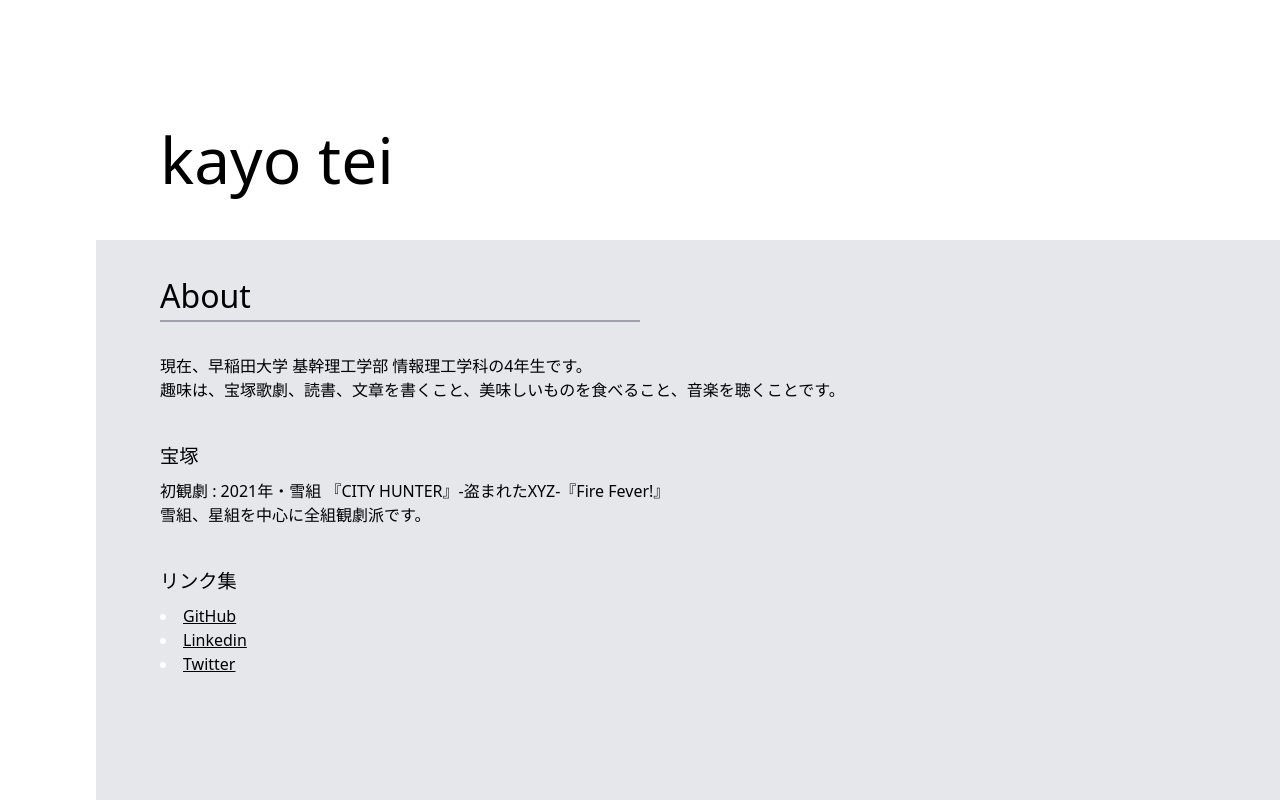
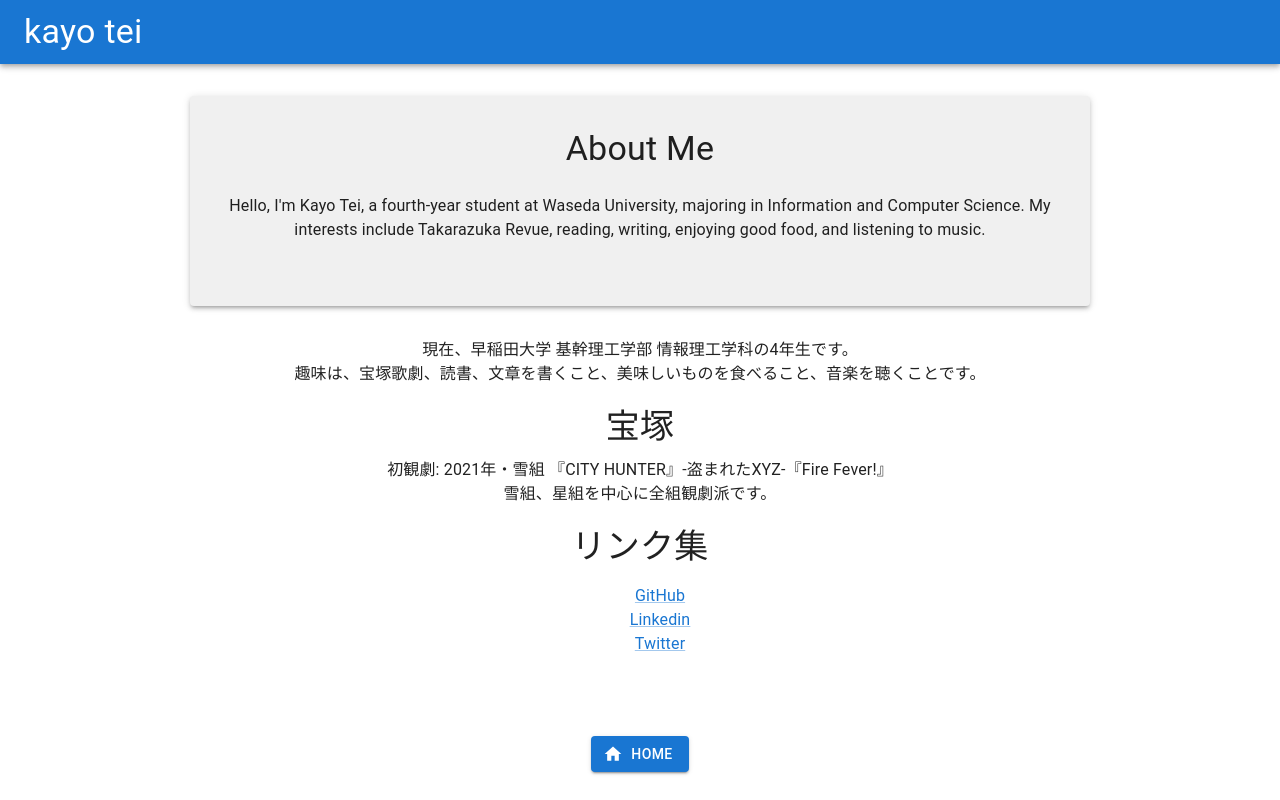
Before and after one commit to tuesdayjz/tuesdayjz.github.io, a Next.js app: page /about in a window 1280 px wide. Shown: the top 800 px of the page. Built offline with nearby package versions, Linux system fonts and the light colour scheme.

Commit message:
fix: styles

```diff
--- a/app/about/layout.tsx
+++ b/app/about/layout.tsx
@@ -1,14 +1,26 @@
-export default function AboutLayout({
-  children,
-}: {
-    children: React.ReactNode;
-  }) {
+import React from "react";
+import Container from "@mui/material/Container";
+import Paper from "@mui/material/Paper";
+import Typography from "@mui/material/Typography";
+
+export default function AboutLayout({children}: {children: React.ReactNode}) {
   return (
-    <main className="bg-gray-200 h-screen px-[4rem] py-[2rem]">
-      <h2 className="text-[2rem] w-[30rem] border-b-2 order-solid border-gray-400 mb-[2rem]">
-        About
-      </h2>
-      {children}
-    </main>
-  )
+    <Container maxWidth="md" style={{padding: "2rem 0", textAlign: "center"}}>
+      <Paper
+        elevation={3}
+        style={{backgroundColor: "#f0f0f0", padding: "2rem"}}
+      >
+        <Typography variant="h4" style={{marginBottom: "1.5rem"}}>
+          About Me
+        </Typography>
+        <Typography variant="body1" style={{marginBottom: "2rem"}}>
+          Hello, I'm Kayo Tei, a fourth-year student at Waseda University,
+          majoring in Information and Computer Science. My interests include
+          Takarazuka Revue, reading, writing, enjoying good food, and listening
+          to music.
+        </Typography>
+      </Paper>
+      <div style={{marginTop: "2rem", textAlign: "center"}}>{children}</div>
+    </Container>
+  );
 }
--- a/app/about/page.tsx
+++ b/app/about/page.tsx
@@ -1,17 +1,64 @@
+import React from "react";
+import Container from "@mui/material/Container";
+import Typography from "@mui/material/Typography";
+import Link from "@mui/material/Link";
+
 export default function About() {
   return (
-    <div>
-      <p>現在、早稲田大学 基幹理工学部 情報理工学科の4年生です。</p>
-      <p>趣味は、宝塚歌劇、読書、文章を書くこと、美味しいものを食べること、音楽を聴くことです。</p>
-      <h4 className="text-[1.2rem] pt-10 pb-2">宝塚</h4>
-      <p>初観劇 : 2021年・雪組 『CITY HUNTER』-盗まれたXYZ-『Fire Fever!』</p>
-      <p>雪組、星組を中心に全組観劇派です。</p>
-      <h4 className="text-[1.2rem] pt-10 pb-2">リンク集</h4>
-      <ul className="list-disc list-inside marker:text-white underline">
-        <li><a href="https://github.com/tuesdayjz">GitHub</a></li>
-        <li><a href="https://www.linkedin.com/in/kayo-tei-66220925a/" target="_blank" rel="noopener noreferrer">Linkedin</a></li>
-        <li><a href="https://twitter.com/vegetable_umai" target="_blank" rel="noopener noreferrer ">Twitter</a></li>
+    <Container maxWidth="md" style={{marginTop: "20px"}}>
+      <Typography variant="body1">
+        現在、早稲田大学 基幹理工学部 情報理工学科の4年生です。
+      </Typography>
+      <Typography variant="body1">
+        趣味は、宝塚歌劇、読書、文章を書くこと、美味しいものを食べること、音楽を聴くことです。
+      </Typography>
+      <Typography
+        variant="h4"
+        style={{marginTop: "20px", marginBottom: "10px"}}
+      >
+        宝塚
+      </Typography>
+      <Typography variant="body1">
+        初観劇: 2021年・雪組 『CITY HUNTER』-盗まれたXYZ-『Fire Fever!』
+      </Typography>
+      <Typography variant="body1">
+        雪組、星組を中心に全組観劇派です。
+      </Typography>
+      <Typography
+        variant="h4"
+        style={{marginTop: "20px", marginBottom: "10px"}}
+      >
+        リンク集
+      </Typography>
+      <ul style={{listStyleType: "none"}}>
+        <li>
+          <Link
+            href="https://github.com/tuesdayjz"
+            target="_blank"
+            rel="noopener noreferrer"
+          >
+            GitHub
+          </Link>
+        </li>
+        <li>
+          <Link
+            href="https://www.linkedin.com/in/kayo-tei-66220925a/"
+            target="_blank"
+            rel="noopener noreferrer"
+          >
+            Linkedin
+          </Link>
+        </li>
+        <li>
+          <Link
+            href="https://twitter.com/vegetable_umai"
+            target="_blank"
+            rel="noopener noreferrer"
+          >
+            Twitter
+          </Link>
+        </li>
       </ul>
-    </div>
+    </Container>
   );
 }
--- a/app/components/Box/Box.tsx
+++ /dev/null
@@ -1,29 +0,0 @@
-export default function Box({
-  title,
-  imageSrc,
-  description,
-  link,
-  stack,
-}: {
-    title: string;
-    imageSrc: string;
-    description: string[];
-    link: string;
-    stack: string[];
-  }) {
-  const imageSize = 100;
-  return (
-    <div className="bg-white pl-5 pr-10 pt-5 pb-5 rounded-lg">
-      <a href={link} className="inline-flex"><img
-        alt=""
-        src={imageSrc}
-        height={imageSize}
-        width={imageSize}
-        className="object-cover pr-5"
-      /></a>
-      <h2 className="text-[2rem] inline-flex pb-5">{title}</h2>
-      <p className="text-[1.2rem] py-2 whitespace-pre">{description.join(".\r\n")}</p>
-      <p className="text-[1rem]">stack : {stack.join(", ")}</p>
-    </div>
-  );
-}
--- a/app/components/Card/Card.tsx
+++ /dev/null
@@ -1,26 +0,0 @@
-import Link from "next/link";
-
-export default function Card({
-  id,
-  title,
-  imageSrc,
-}: {
-    id: string;
-    title: string;
-    imageSrc: string;
-  }) {
-  return (
-    <Link href={`/education/${id}`}>
-      <div className="bg-white px-5 pt-5 pb-5 rounded-lg flex">
-        <img
-          alt=""
-          src={imageSrc}
-          height={300}
-          width={400}
-          className="h-20 object-cover mb-5 pr-10"
-        />
-        <h2 className="text-[1.5rem]">{title}</h2>
-      </div>
-    </Link>
-  );
-}
--- a/app/components/Modal/Modal.tsx
+++ /dev/null
@@ -1,50 +0,0 @@
-"use client"
-
-import { useCallback, useRef, useEffect, MouseEventHandler } from 'react'
-import { useRouter } from 'next/navigation'
-
-export default function Modal({ children }: { children: React.ReactNode }) {
-  const overlay = useRef(null)
-  const wrapper = useRef(null)
-  const router = useRouter()
-
-  const onDismiss = useCallback(() => {
-    router.back()
-  }, [router])
-
-  const onClick: MouseEventHandler = useCallback(
-    (e) => {
-      if (e.target === overlay.current || e.target === wrapper.current) {
-        if (onDismiss) onDismiss()
-      }
-    },
-    [onDismiss, overlay, wrapper]
-  )
-
-  const onKeyDown = useCallback(
-    (e: KeyboardEvent) => {
-      if (e.key === 'Escape') onDismiss()
-    },
-    [onDismiss]
-  )
-
-  useEffect(() => {
-    document.addEventListener('keydown', onKeyDown)
-    return () => document.removeEventListener('keydown', onKeyDown)
-  }, [onKeyDown])
-
-  return (
-    <div
-      ref={overlay}
-      className="fixed z-10 left-0 right-0 top-0 bottom-0 mx-auto bg-black/60"
-      onClick={onClick}
-    >
-      <div
-        ref={wrapper}
-        className="absolute top-1/2 left-1/2 -translate-x-1/2 -translate-y-1/2 w-full sm:w-10/12 md:w-8/12 lg:w-1/2 p-6"
-      >
-        {children}
-      </div>
-    </div>
-  )
-}
--- a/app/education/layout.tsx
+++ b/app/education/layout.tsx
@@ -1,14 +1,32 @@
+import React from "react";
+import Container from "@mui/material/Container";
+import Typography from "@mui/material/Typography";
+
 export default function EducationsLayout({
   children,
 }: {
-    children: React.ReactNode;
-  }) {
+  children: React.ReactNode;
+}) {
   return (
-  <main className="bg-gray-200 h-screen px-[4rem] py-[2rem]">
-    <h2 className="text-[2rem] w-[30rem] border-b-2 order-solid border-gray-400 mb-[4rem]">
-      Education
-    </h2>
-    {children}
-    </main>
-  )
+    <Container
+      maxWidth="lg"
+      style={{
+        backgroundColor: "#f5f5f5",
+        minHeight: "100vh",
+        padding: "2rem 4rem",
+      }}
+    >
+      <Typography
+        variant="h2"
+        style={{
+          borderBottom: "2px solid #ccc",
+          width: "30rem",
+          marginBottom: "4rem",
+        }}
+      >
+        Education
+      </Typography>
+      {children}
+    </Container>
+  );
 }
--- a/app/education/page.tsx
+++ b/app/education/page.tsx
@@ -1,13 +1,34 @@
-import swagData from "./educationData"
-import Card from "../components/Card/Card"
+import React from "react";
+import Grid from "@mui/material/Grid";
+import Card from "@mui/material/Card";
+import CardContent from "@mui/material/CardContent";
+import CardMedia from "@mui/material/CardMedia";
+import Typography from "@mui/material/Typography";
+
+import educationData from "./educationData";
 
 export default function Education() {
-  const data = swagData;
+  const data = educationData;
+
   return (
-    <div className="grid grid-rows-1 sm:grid-rows-2 md:grid-rows-3 lg:grid-rows-3 gap-6 m-10">
-      {data.map(({ id, title, imageSrc }) => (
-        <Card key={id} id={id} title={title} imageSrc={imageSrc}></Card>
-        ))}
-    </div>
+    <Grid container spacing={2} justifyContent="center" m={2}>
+      {data.map(({id, title, imageSrc}) => (
+        <Grid item key={id} xs={12} sm={6} md={4} lg={4}>
+          <Card>
+            <CardMedia
+              component="img"
+              height="200"
+              image={imageSrc}
+              alt={title}
+            />
+            <CardContent>
+              <Typography variant="h6" component="div">
+                {title}
+              </Typography>
+            </CardContent>
+          </Card>
+        </Grid>
+      ))}
+    </Grid>
   );
 }
--- a/app/internship/internshipData.ts
+++ b/app/internship/internshipData.ts
@@ -8,18 +8,18 @@ export type Internship = {
 
 const internshipData: Internship[] = [
   {
-    title: "And-D Inc.",
+    title: "And-D, inc.",
     imageSrc: "/internship/and-d.png",
     description: ["2023/3 - 2023/8", "backend engineer"],
     link: "https://www.and-d.co.jp/",
     stack: ["Ruby on Rails", "Node.js", "Docker", "AWS"],
   },
   {
-    title: "Progate Inc.",
+    title: "Progate, inc.",
     imageSrc: "/internship/progate.webp",
     description: ["2023/8 - now", "front & backend engineer"],
     link: "https://prog-8.com/about",
-    stack: ["React.js", "Next.js", "TypeScript", "Docker", "AWS"],
+    stack: ["React.js", "Next.js", "TypeScript", "Docker", "AWS", "Go"],
   },
 ];
 
--- a/app/internship/layout.tsx
+++ b/app/internship/layout.tsx
@@ -1,8 +1,8 @@
 export default function EducationsLayout({
   children,
 }: {
-    children: React.ReactNode;
-  }) {
+  children: React.ReactNode;
+}) {
   return (
     <main className="bg-gray-200 h-screen px-[4rem] py-[2rem]">
       <h2 className="text-[2rem] w-[30rem] border-b-2 order-solid border-gray-400 mb-[2rem]">
@@ -10,5 +10,5 @@ export default function EducationsLayout({
       </h2>
       {children}
     </main>
-  )
+  );
 }
--- a/app/internship/page.tsx
+++ b/app/internship/page.tsx
@@ -1,13 +1,43 @@
-import swagData, { Internship } from "./internshipData"
-import Box from "../components/Box/Box"
+import React from "react";
+import Grid from "@mui/material/Grid";
+import Card from "@mui/material/Card";
+import CardContent from "@mui/material/CardContent";
+import CardMedia from "@mui/material/CardMedia";
+import Typography from "@mui/material/Typography";
+
+import swagData from "./internshipData";
 
 export default function Internship() {
   const data = swagData;
+
   return (
-    <div className="grid grid-cols-1 sm:grid-cols-2 md:grid-cols-3 lg:grid-cols-3 auto-rows-max gap-6 m-10">
-      {data.map(({ title, imageSrc, description, link, stack }) => (
-        <Box title={title} imageSrc={imageSrc} description={description} link={link} stack={stack}></Box>
-        ))}
-    </div>
+    <Grid container spacing={2} justifyContent="center" m={2}>
+      {data.map(({title, imageSrc, description, link, stack}, index) => (
+        <Grid item key={index} xs={12} sm={6} md={4} lg={4}>
+          <Card>
+            <CardMedia
+              component="img"
+              height="200"
+              image={imageSrc}
+              alt={title}
+            />
+            <CardContent>
+              <Typography variant="h6" component="div">
+                {title}
+              </Typography>
+              <Typography variant="body2" color="text.secondary">
+                {description.join(", ")}
+              </Typography>
+              <a href={link} target="_blank" rel="noopener noreferrer" style={{textDecoration: 'underline'}}>
+                Learn More about {title}
+              </a>
+              <Typography variant="body2" color="text.secondary">
+                Stack: {stack.join(", ")}
+              </Typography>
+            </CardContent>
+          </Card>
+        </Grid>
+      ))}
+    </Grid>
   );
 }
--- a/app/layout.tsx
+++ b/app/layout.tsx
@@ -1,20 +1,51 @@
-import './index.css'
+import React from "react";
+import {
+  CssBaseline,
+  Container,
+  AppBar,
+  Toolbar,
+  Typography,
+  Link,
+  Button,
+} from "@mui/material";
+import HomeIcon from "@mui/icons-material/Home";
 
 export default function RootLayout(props: {
   children: React.ReactNode;
   modal: React.ReactNode;
 }) {
   return (
+    <>
+      <CssBaseline />
       <html lang="en">
-      <body style={{paddingLeft: '6rem'}}>
-        <header className="text-[4rem] h-60 bg-white flex relative">
-          <h1 className="left-[4rem] bottom-[2rem] absolute"><a href='./'>kayo tei</a></h1>
-        </header>
-        <div className="bg-gray-200">
+        <body>
+          <AppBar position="static">
+            <Toolbar>
+              <Typography variant="h4" component="div">
+                <Link
+                  href="./"
+                  color="inherit"
+                  style={{textDecoration: "none"}}
+                >
+                  kayo tei
+                </Link>
+              </Typography>
+            </Toolbar>
+          </AppBar>
+          <Container>
             {props.children}
             {props.modal}
+          </Container>
+          <div style={{ textAlign: "center", marginTop: "2rem" }}>
+            <Button
+              variant="contained"
+              color="primary"
+              href="/"
+              startIcon={<HomeIcon />}
+            >Home</Button>
           </div>
         </body>
       </html>
-  )
+    </>
+  );
 }
```
Also changed, not shown: package.json (+9 -0 lines), 1 other file (tests, documents, lock files or other folders). Lines whose indentation alone changed are shown as unchanged.
